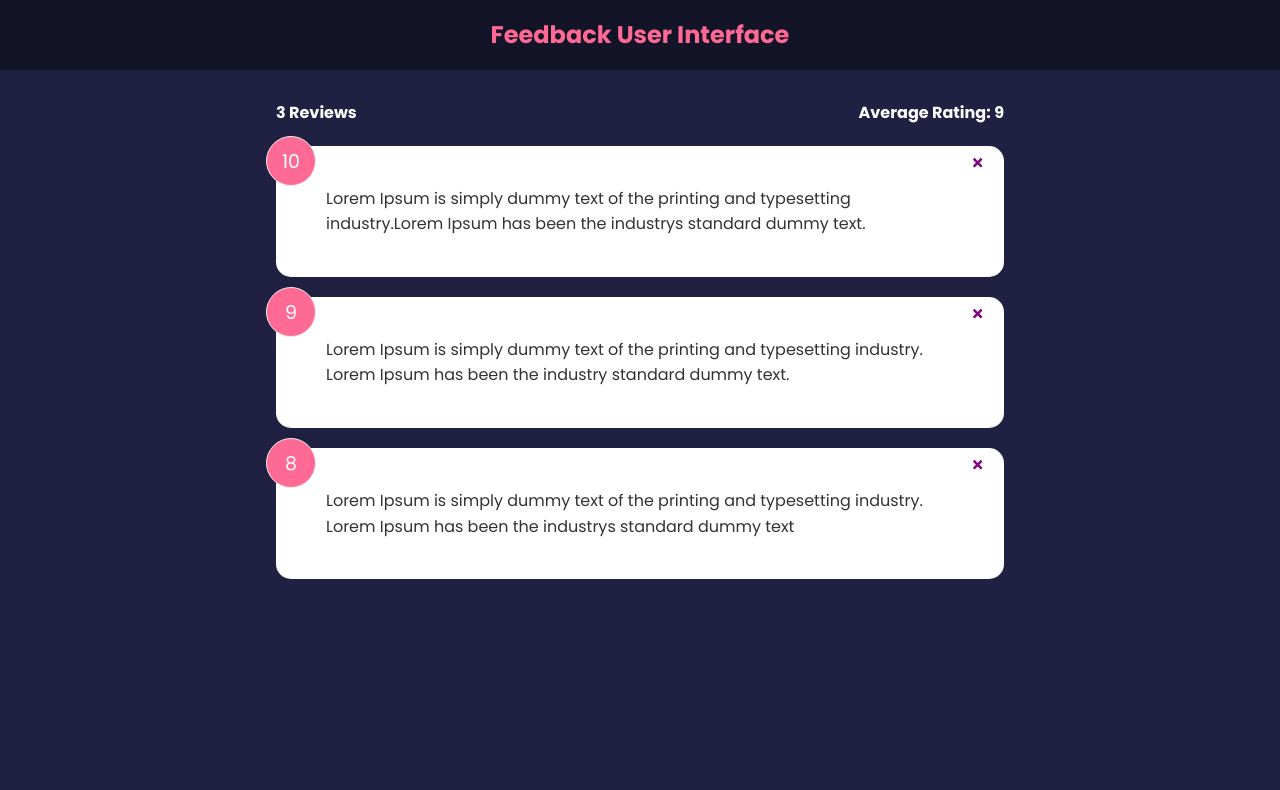
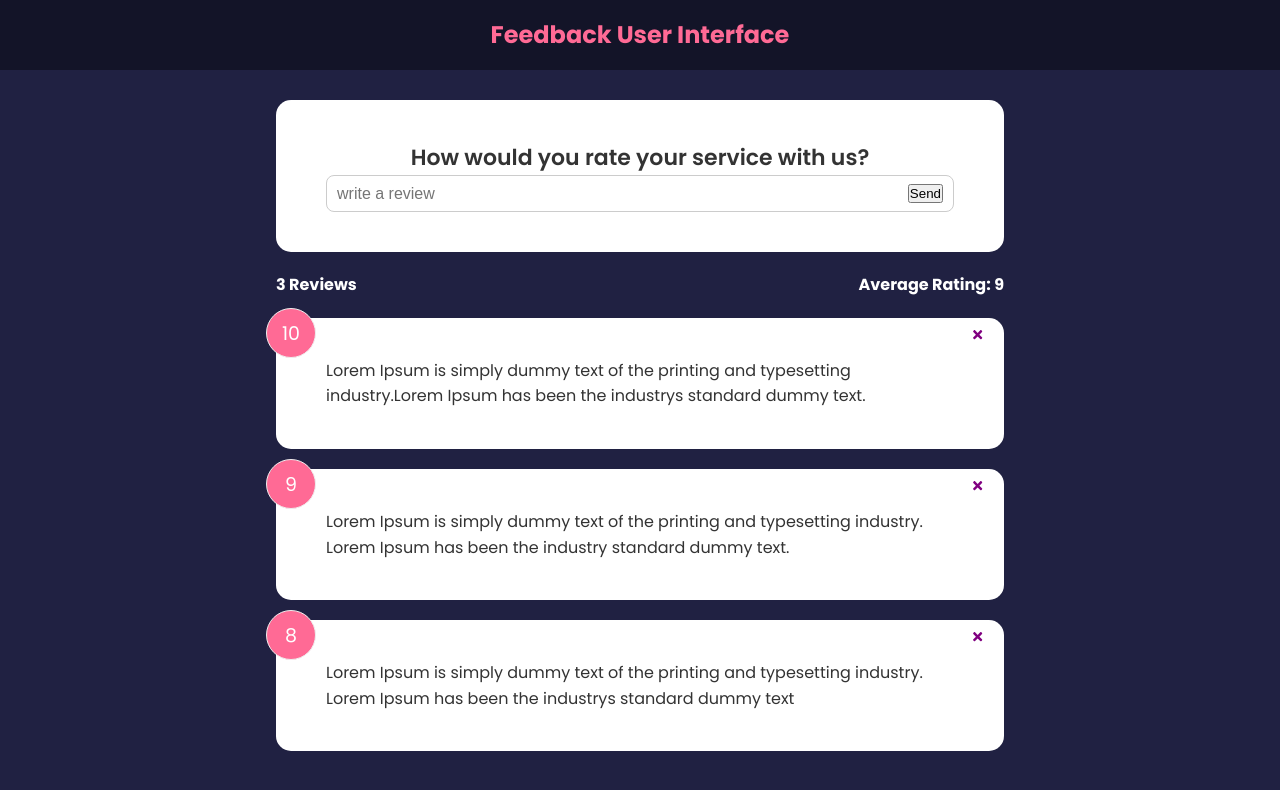
Before and after one commit to shreshthmishra/Frontend-Projects, a React (Create React App) app in the folder feedback-app/: page / in a window 1280 px wide. Shown: the top 790 px of the page. Built offline with nearby package versions, Linux system fonts and the light colour scheme.

Commit message:
add FeedbackForm

```diff
--- a/feedback-app/src/App.js
+++ b/feedback-app/src/App.js
@@ -3,6 +3,7 @@
 import FeedbackData from './data/FeedbackData'
 import FeedbackList from './components/FeedbackList'
 import FeedbackStats from './components/FeedbackStats'
+import FeedbackForm from './components/FeedbackForm'
 
 function App() {
   const [feedback,setFeedback]=useState(FeedbackData)
@@ -18,6 +19,7 @@
     <>
       <Header/>
       <div className="container">
+        <FeedbackForm/>
         <FeedbackStats feedback={feedback}/>
         <FeedbackList feedback={feedback} handleDelete={deleteFeedback} />
       </div>
--- /dev/null
+++ b/feedback-app/src/components/FeedbackForm.jsx
@@ -0,0 +1,24 @@
+import Card from "./shared/Card"
+import {useState} from "react"
+
+function FeedbackForm(){
+  const [text,setText]=useState('')
+
+  function handleTextChange(e){
+    setText(e.target.value);
+  }
+
+  return (
+    <Card>
+      <form>
+        <h2>How would you rate your service with us?</h2>
+        <div className="input-group">
+          <input onChange={handleTextChange} type="text" placeholder="write a review" value={text}/>
+          <button type="submit"> Send </button>
+        </div>
+      </form>
+    </Card>
+  )
+}
+
+export default FeedbackForm
```
